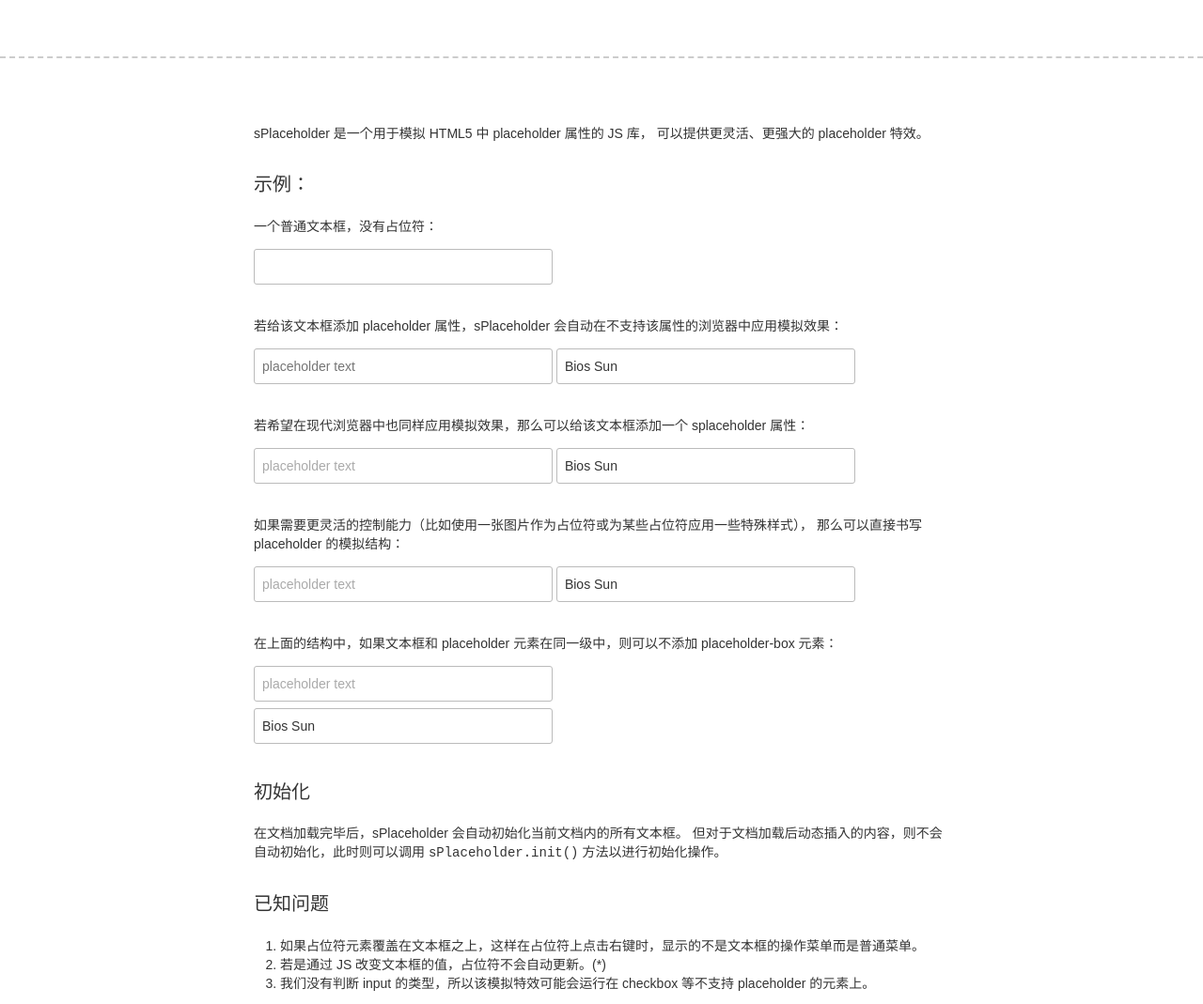
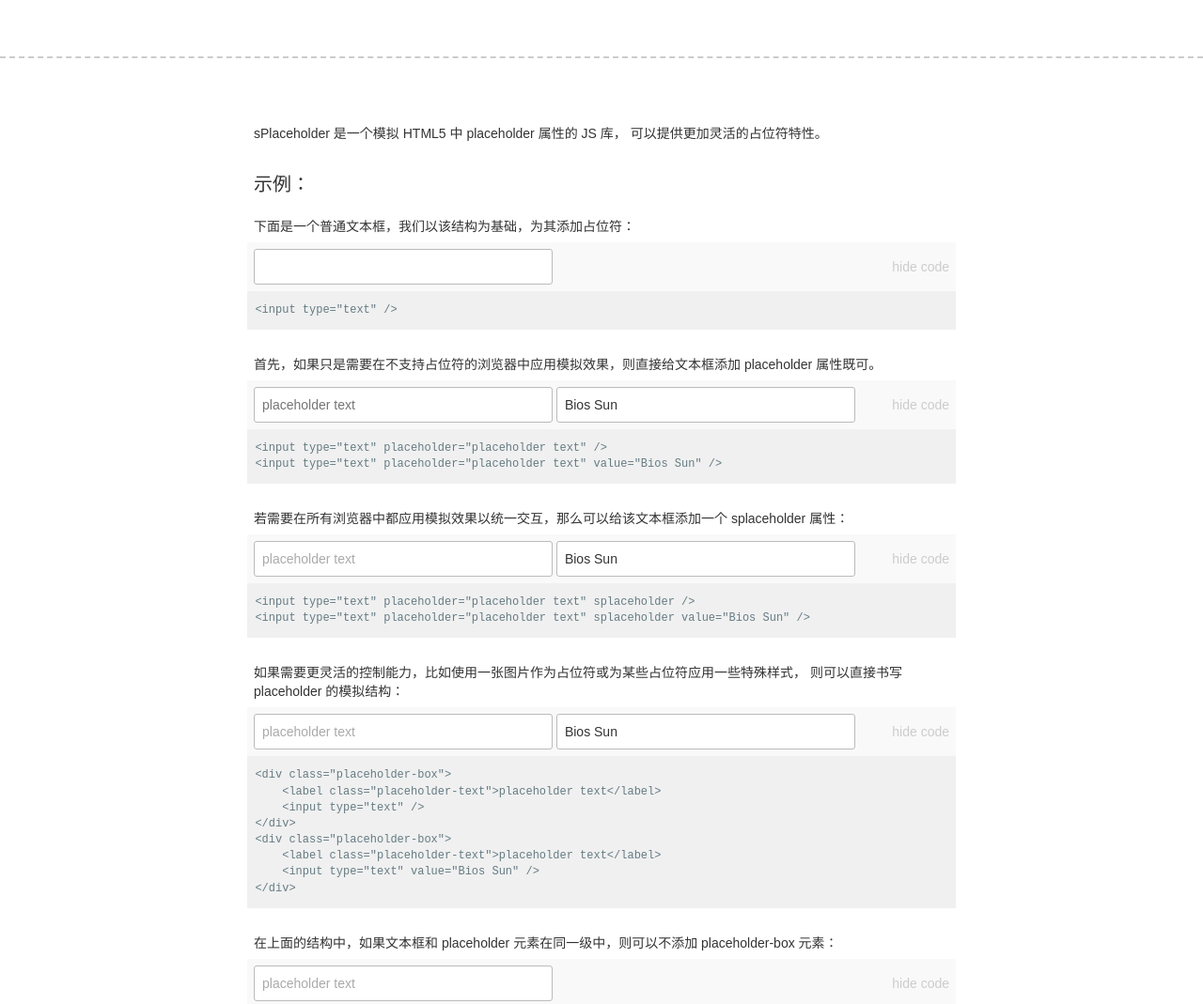
Before and after one commit to BiosSun/sPlaceholder, a website: page doc/index.html in a window 1280 px wide. Shown: the part 340-1409 px from the top of the page at 94% size. Drawn offline with Linux system fonts and the light colour scheme.

Commit message:
更新文档

```diff
--- a/doc/index.html
+++ b/doc/index.html
@@ -22,42 +22,41 @@
 
         <div class="main">
             <p>
-                sPlaceholder 是一个用于模拟 HTML5 中 placeholder 属性的 JS 库，
-                可以提供更灵活、更强大的 placeholder 特效。
+                sPlaceholder 是一个模拟 HTML5 中 placeholder 属性的 JS 库，
+                可以提供更加灵活的占位符特性。
             </p>
 
             <h2>示例：</h2>
 
-            <p>一个普通文本框，没有占位符：</p>
-            <div class="field-box">
+            <p>下面是一个普通文本框，我们以该结构为基础，为其添加占位符：</p>
+            <div class="field-box field-box-fixed">
                 <input class="ftext" type="text" id="text-0" />
-                <a href="javascript:" class="J-show-code">show code</a>
+                <a href="javascript:" class="J-show-code">hide code</a>
                 <pre><code class="html">&lt;input type="text" /&gt;</code></pre>
             </div>
 
-            <p>若给该文本框添加 placeholder 属性，sPlaceholder 会自动在不支持该属性的浏览器中应用模拟效果：</p>
-            <div class="field-box">
+            <p>首先，如果只是需要在不支持占位符的浏览器中应用模拟效果，则直接给文本框添加 placeholder 属性既可。</p>
+            <div class="field-box field-box-fixed">
                 <input class="ftext" type="text" id="text-5" placeholder="placeholder text" />
                 <input class="ftext" type="text" id="text-6" value="Bios Sun" placeholder="placeholder text" />
-                <a href="javascript:" class="J-show-code">show code</a>
+                <a href="javascript:" class="J-show-code">hide code</a>
                 <pre><code class="html">&lt;input type="text" placeholder="placeholder text" /&gt;
 &lt;input type="text" placeholder="placeholder text" value="Bios Sun" /&gt;</code></pre>
             </div>
 
-            <p>若希望在现代浏览器中也同样应用模拟效果，那么可以给该文本框添加一个 splaceholder 属性：</p>
-            <div class="field-box">
+            <p>若需要在所有浏览器中都应用模拟效果以统一交互，那么可以给该文本框添加一个 splaceholder 属性：</p>
+            <div class="field-box field-box-fixed">
                 <input class="ftext" type="text" id="text-7" placeholder="placeholder text" splaceholder />
                 <input class="ftext" type="text" id="text-8" value="Bios Sun" placeholder="placeholder text" splaceholder />
-                <a href="javascript:" class="J-show-code">show code</a>
+                <a href="javascript:" class="J-show-code">hide code</a>
                 <pre><code class="html">&lt;input type="text" placeholder="placeholder text" splaceholder /&gt;
 &lt;input type="text" placeholder="placeholder text" splaceholder value="Bios Sun" /&gt;</code></pre>
             </div>
 
-            <p>
-                如果需要更灵活的控制能力（比如使用一张图片作为占位符或为某些占位符应用一些特殊样式），
-                那么可以直接书写 placeholder 的模拟结构：
+            <p>如果需要更灵活的控制能力，比如使用一张图片作为占位符或为某些占位符应用一些特殊样式，
+                则可以直接书写 placeholder 的模拟结构：
             </p>
-            <div class="field-box">
+            <div class="field-box field-box-fixed">
                 <div class="placeholder-box">
                     <label class="placeholder-text" for="text-1">placeholder text</label>
                     <input class="ftext" type="text" id="text-1" />
@@ -66,7 +65,7 @@
                     <label class="placeholder-text" for="text-1">placeholder text</label>
                     <input class="ftext" type="text" id="text-1" value="Bios Sun" />
                 </div>
-                <a href="javascript:" class="J-show-code">show code</a>
+                <a href="javascript:" class="J-show-code">hide code</a>
                 <pre><code class="html">&lt;div class="placeholder-box"&gt;
     &lt;label class="placeholder-text"&gt;placeholder text&lt;/label&gt;
     &lt;input type="text" /&gt;
@@ -78,7 +77,7 @@
             </div>
 
             <p>在上面的结构中，如果文本框和 placeholder 元素在同一级中，则可以不添加 placeholder-box 元素：</p>
-            <div class="field-box">
+            <div class="field-box field-box-fixed">
                 <div style="position: relative; margin-bottom: 7px;">
                     <label class="placeholder-text">placeholder text</label>
                     <input class="ftext" type="text" />
@@ -87,7 +86,7 @@
                     <label class="placeholder-text">placeholder text</label>
                     <input class="ftext" type="text" value="Bios Sun" />
                 </div>
-                <a href="javascript:" class="J-show-code">show code</a>
+                <a href="javascript:" class="J-show-code">hide code</a>
                 <pre><code class="html">&lt;div style="position: relative; margin-bottom: 7px;"&gt;
     &lt;label class="placeholder-text"&gt;placeholder text&lt;/label&gt;
     &lt;input type="text" /&gt;
--- a/doc/resource/doc.css
+++ b/doc/resource/doc.css
@@ -111,7 +111,6 @@ header .slogan {
 
 pre {
     margin: 7px -7px -7px -7px;
-    display: none;
 }
 
 pre code {
```
Also changed, not shown: README.md.
